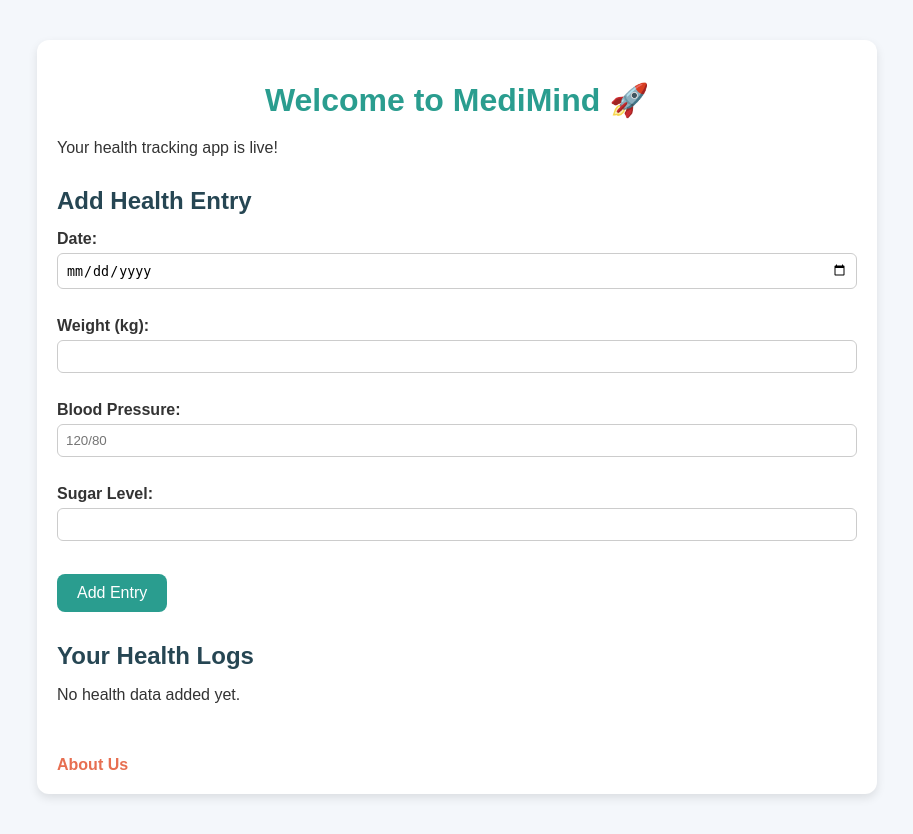
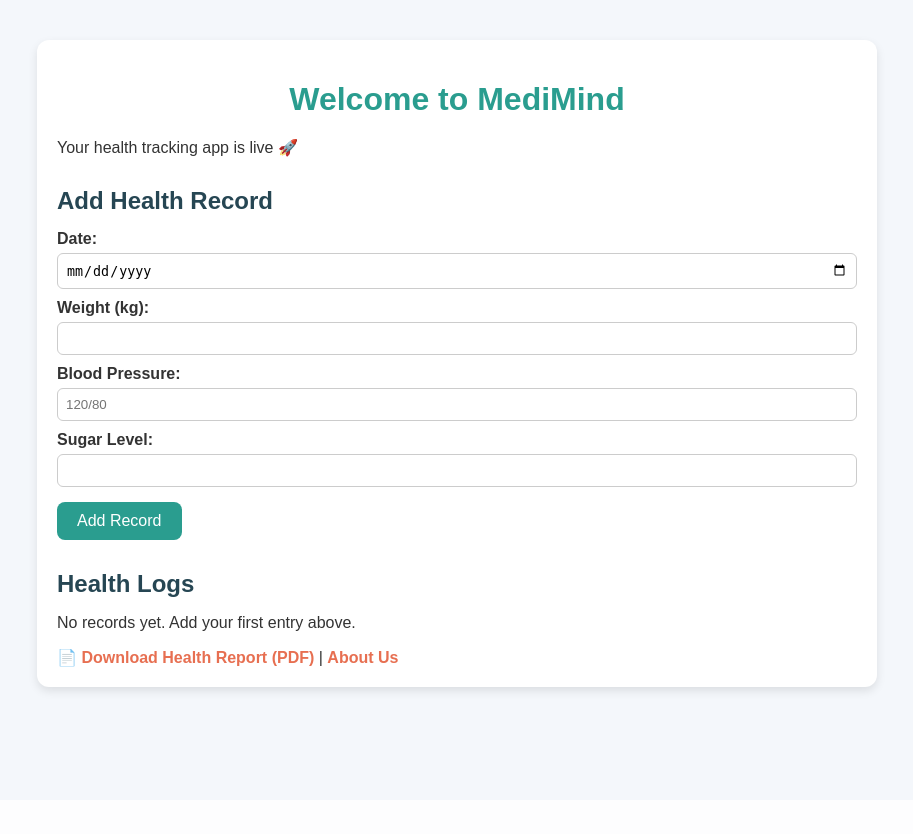
Before and after one commit to Pranavreddyedula/MediMind, a Flask app: page / in a window 1280 px wide. Shown: the whole page, without its empty margins (183-1096 px from the left). After the commit the page ends 696 px from the top, so only its background shows below. Run offline with Flask 3, Linux system fonts and the light colour scheme.

Commit message:
Update index.html

```diff
--- a/templates/index.html
+++ b/templates/index.html
@@ -9,43 +9,38 @@
 </head>
 <body>
   <div class="container">
-    <h1>Welcome to MediMind 🚀</h1>
-    <p>Your health tracking app is live!</p>
+    <h1>Welcome to MediMind</h1>
+    <p>Your health tracking app is live 🚀</p>
 
-    <!-- Health Tracking Form -->
-    <h2>Add Health Entry</h2>
-    <form action="/add" method="post">
+    <h2>Add Health Record</h2>
+    <form method="POST" action="/add">
       <label>Date:</label>
-      <input type="date" name="date" required><br><br>
+      <input type="date" name="date" required><br>
 
       <label>Weight (kg):</label>
-      <input type="number" step="0.1" name="weight" required><br><br>
+      <input type="number" step="0.1" name="weight" required><br>
 
       <label>Blood Pressure:</label>
-      <input type="text" name="bp" placeholder="120/80" required><br><br>
+      <input type="text" name="bp" placeholder="120/80" required><br>
 
       <label>Sugar Level:</label>
-      <input type="number" name="sugar" required><br><br>
+      <input type="number" step="0.1" name="sugar" required><br>
 
-      <button type="submit">Add Entry</button>
+      <button type="submit">Add Record</button>
     </form>
 
-    <!-- Show Health Logs -->
-    <h2>Your Health Logs</h2>
+    <h2>Health Logs</h2>
     {% if logs %}
       <ul>
         {% for log in logs %}
-          <li>
-            {{ log.date }} | Weight: {{ log.weight }} kg | BP: {{ log.bp }} | Sugar: {{ log.sugar }}
-          </li>
+          <li>{{ log.date }} - Weight: {{ log.weight }} kg, BP: {{ log.bp }}, Sugar: {{ log.sugar }}</li>
         {% endfor %}
       </ul>
-      <a href="/download">📥 Download PDF Report</a>
     {% else %}
-      <p>No health data added yet.</p>
+      <p>No records yet. Add your first entry above.</p>
     {% endif %}
 
-    <br><br>
+    <a href="/download">📄 Download Health Report (PDF)</a> |
     <a href="/about">About Us</a>
   </div>
 </body>
```
